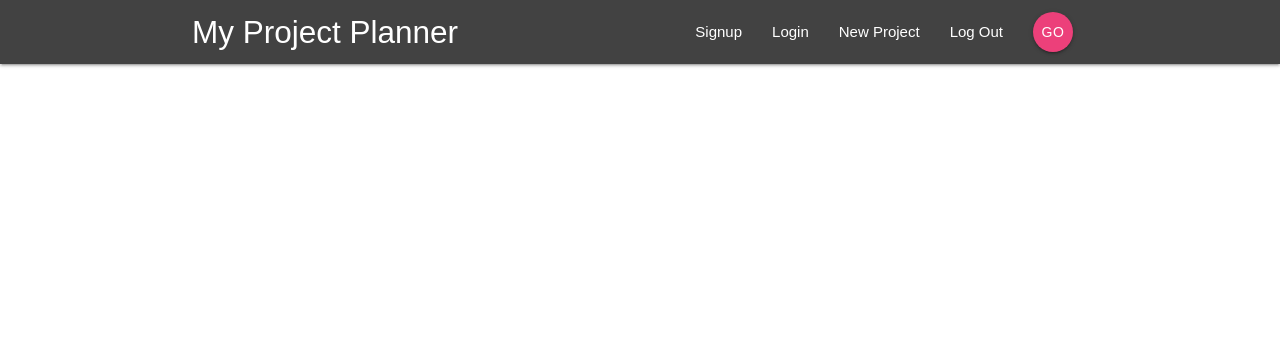
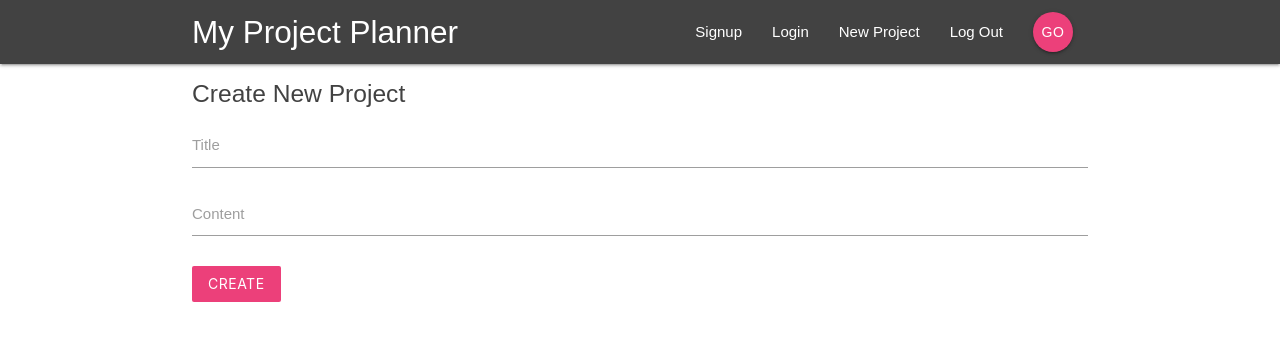
Before and after one commit to GoodnessObi/project-planner, a React (Create React App) app: page /create in a window 1280 px wide. Shown: the top 340 px of the page. Built offline with nearby package versions, Linux system fonts and the light colour scheme; the HTML template or start-up script is replaced by a standard one.

Commit message:
add create-new-project component

```diff
--- a/src/App.js
+++ b/src/App.js
@@ -3,6 +3,7 @@
 import SignUp from './components/auth/SignUp';
 import Dashboard from './components/dashboard/Dashboard';
 import Navbar from './components/layout/Navbar';
+import CreateProject from './components/projects/CreateProject';
 import ProjectDetails from './components/projects/ProjectDetails';
 
 function App() {
@@ -15,6 +16,7 @@
           <Route path="/project/:id" component={ProjectDetails} />
           <Route  path="/signin" component={SignIn} />
           <Route  path="/signup" component={SignUp} />
+          <Route  path="/create" component={CreateProject} />
         </Switch>
       </div>
     </BrowserRouter>
--- a/src/components/projects/CreateProject.js
+++ b/src/components/projects/CreateProject.js
@@ -0,0 +1,43 @@
+import { useState } from 'react'
+
+const CreateProject = () => {
+  const [state, setState] = useState({
+    title: "",
+    content: ""
+  })
+
+  const { title, content } = state
+
+  const handleChange = e => {
+    setState({
+      ...state,
+      [e.target.name]: e.target.value
+    })
+  }
+
+  const handleSubmit = e => {
+    e.preventDefault();
+    console.log('>>>>', state);
+  }
+
+  return (
+    <div className="container">
+      <form onSubmit={handleSubmit} className="white">
+        <h5 className="grey-text text-darken-3">Create New Project</h5>
+        <div className="input-field">
+          <label htmlFor="title">Title</label>
+          <input type="text" name="title" value={title} onChange={handleChange} />
+        </div>
+        <div className="input-field">
+          <label htmlFor="content">Content</label>
+          <textarea className="materialize-textarea" name="content" value={content} onChange={handleChange}></textarea>
+        </div>
+        <div className="input-field">
+          <button className="btn pink lighten-1 z-depth-0">Create</button>
+        </div>
+      </form>
+    </div>
+  )
+}
+
+export default CreateProject
```
